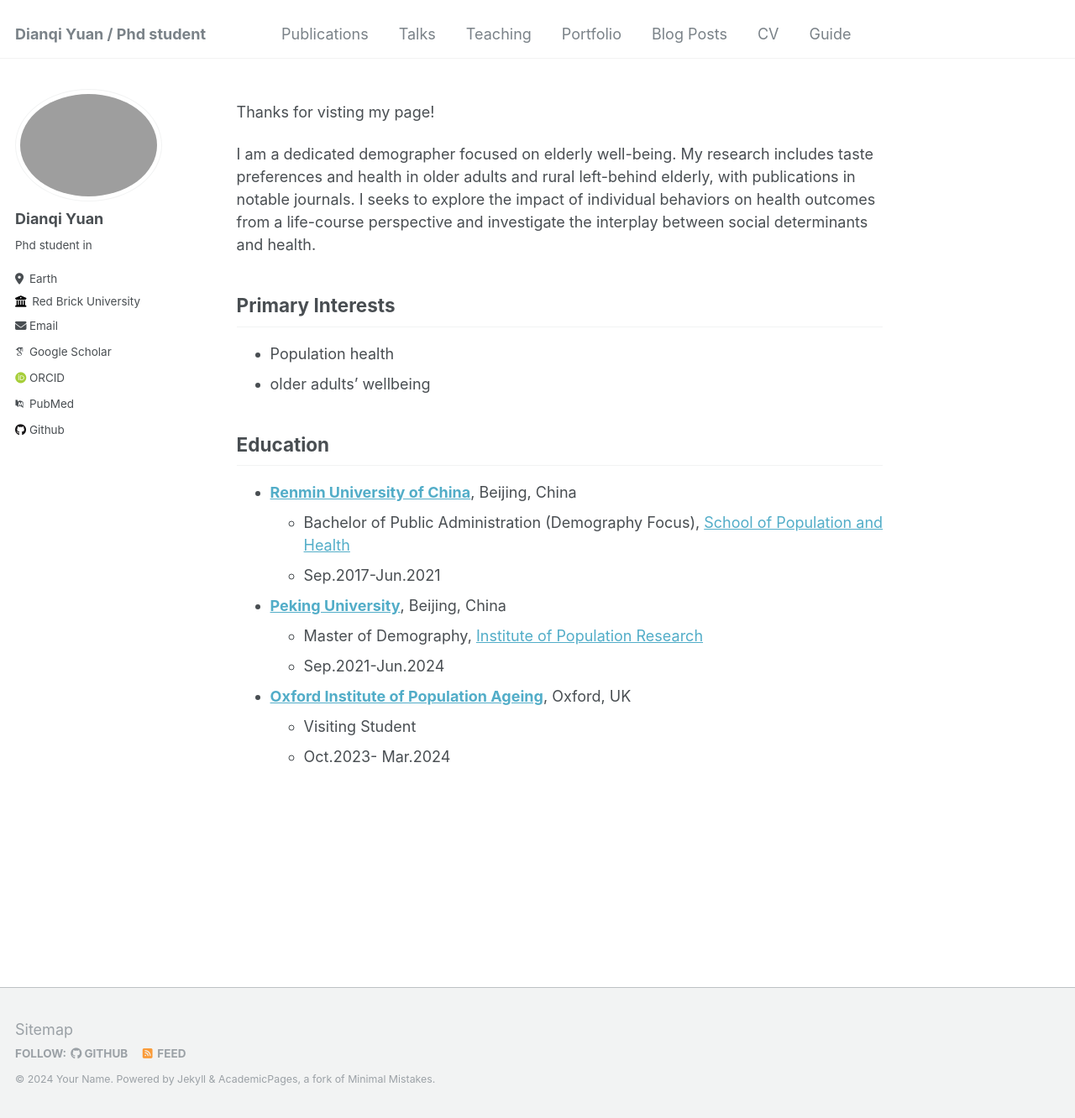
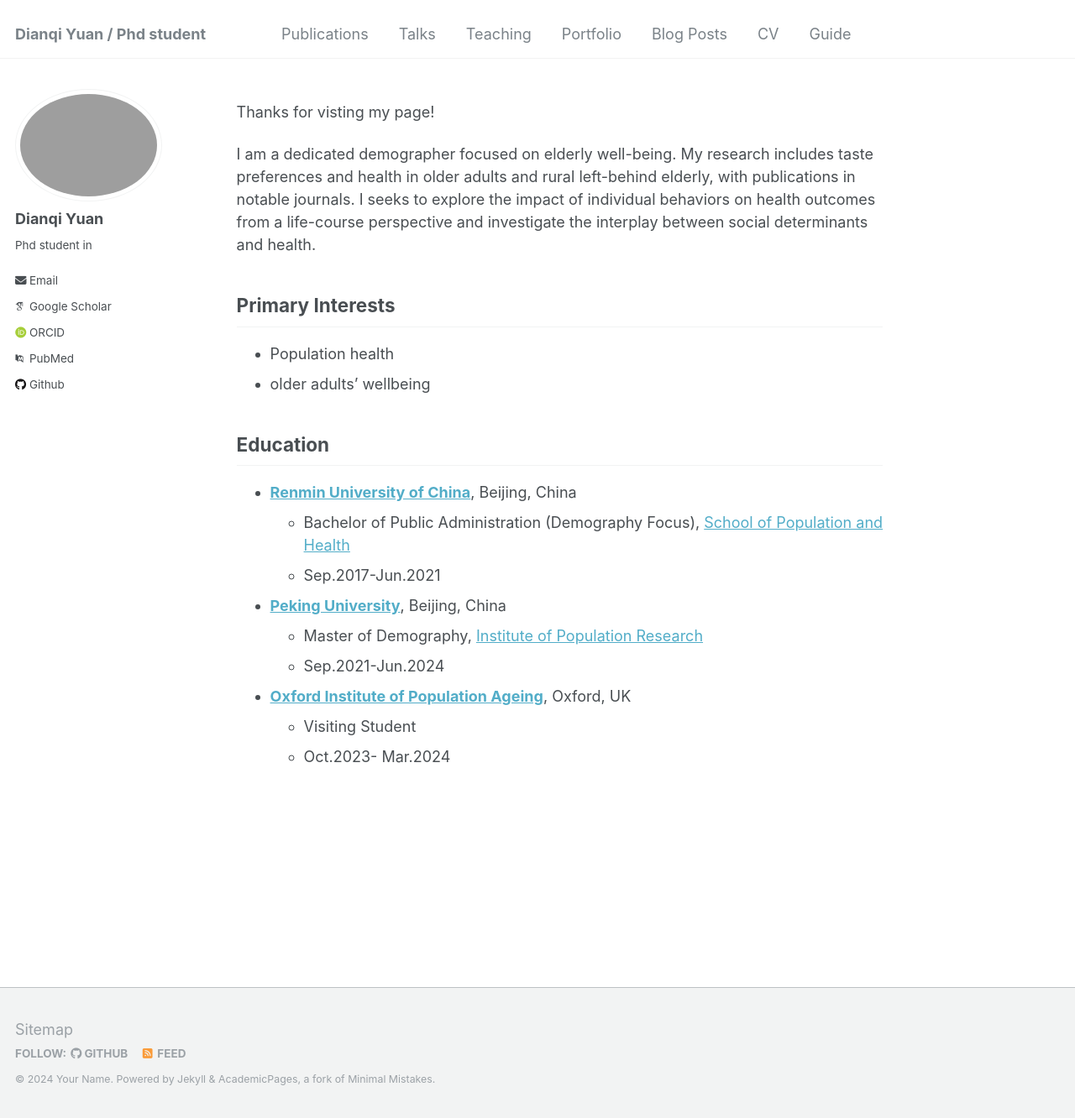
Before and after one commit to dianqi-yuan/dianqi-yuan.github.io, a Jekyll site: the page built from _pages/about.md, in a window 1280 px wide and 1332 px high. Shown: the whole window at 84% size. Built offline with Jekyll 4.4.1, drawn with Linux system fonts in a browser that asks for light colours; some web fonts are replaced; part of the change alters nothing that is shown.

Commit message:
Update _config.yml

```diff
--- a/_config.yml
+++ b/_config.yml
@@ -25,14 +25,14 @@ author:
   name             : "Dianqi Yuan"
   pronouns         : # example: "she/her"
   bio              : "Phd student in "
-  location         : "Earth"
-  employer         : "Red Brick University"
+  location         : # "Earth"
+  employer         : # "Red Brick University"
   uri              : # URL
   email            : "none@example.org"
 
   # Academic websites
   arxiv            : # URL - Update with the correct link to your profile
-  googlescholar    : "https://scholar.google.com/citations?user=PS_CX0AAAAAJ"
+  googlescholar    : "https://scholar.google.com/citations?user=FuMYOfEAAAAJ&hl=zh-CN&oi=ao"
   impactstory      : # URL
   orcid            : "https://orcid.org/0009-0008-4207-3060"
   semantic         : # URL
```
